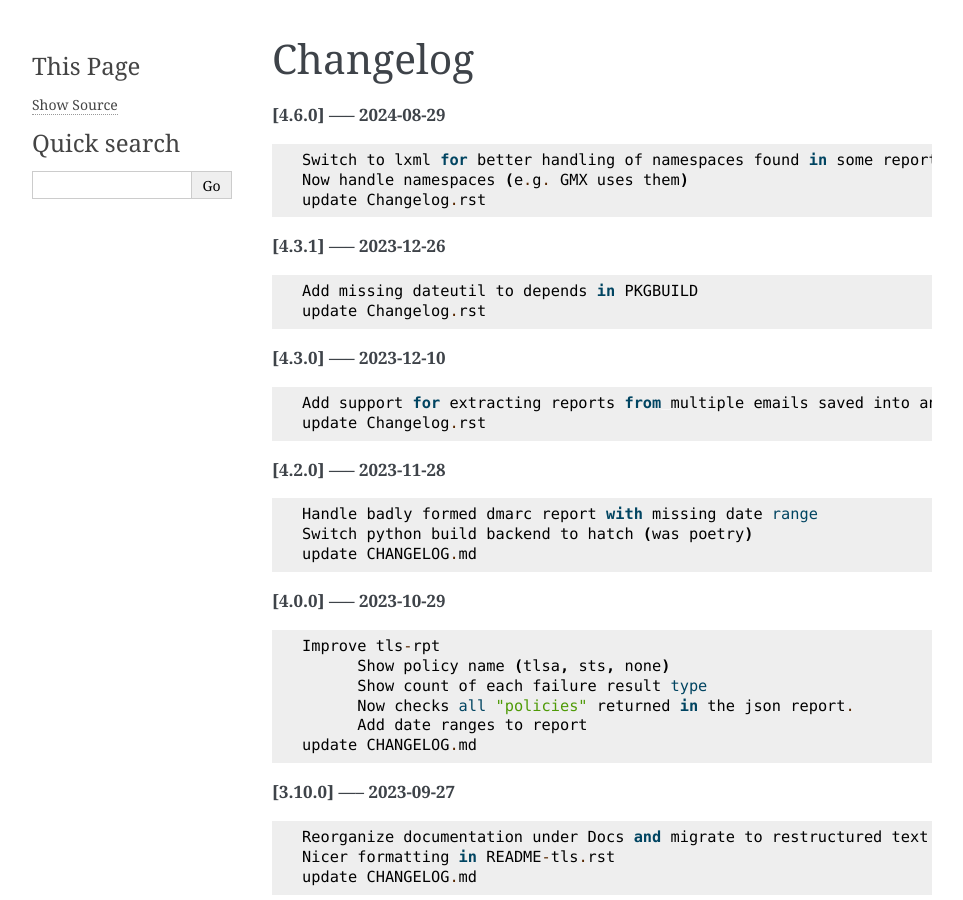
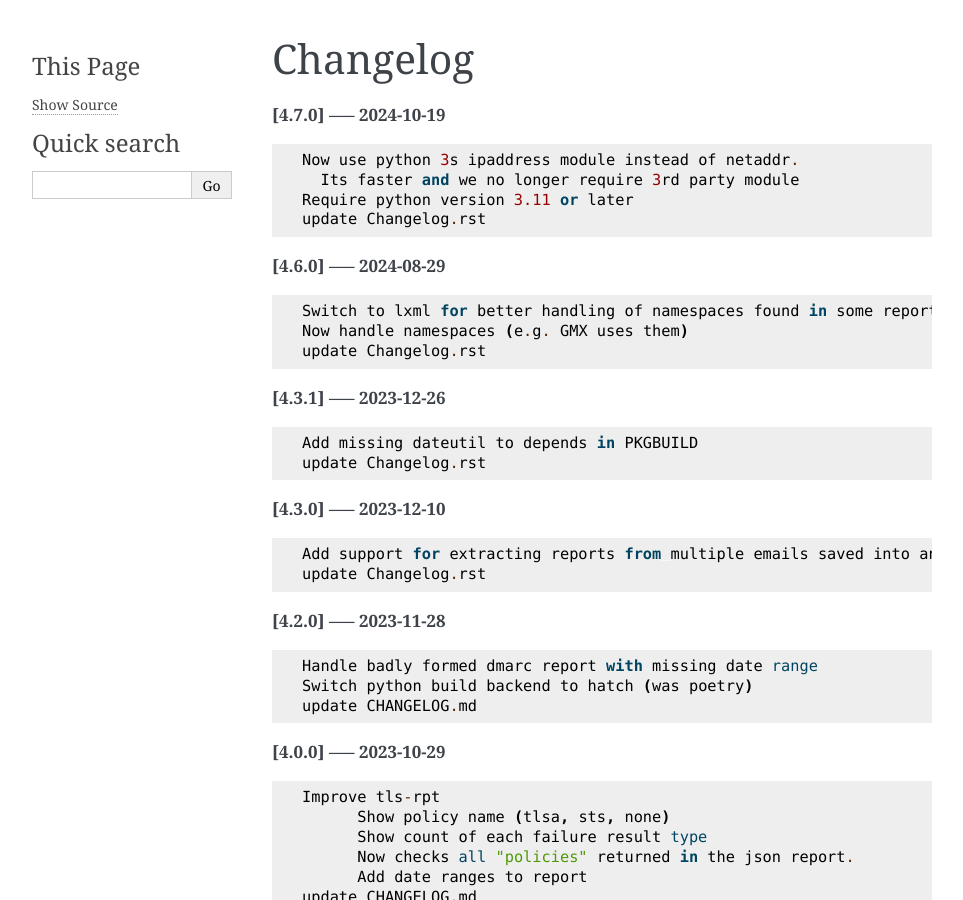
Before and after one commit to gene-git/dmarc_report, a Sphinx documentation site: the page built from Docs/Changelog.rst, in a window 1280 px wide and 900 px high. Shown: the whole window, without its empty margins (148-1111 px from the left). Built offline with Sphinx 7.4.7, drawn with Linux system fonts in a browser that asks for light colours; pages that are not in the unit, such as notebooks, are missing from menus.

Commit message:
update Changelog.rst

```diff
--- a/Docs/Changelog.rst
+++ b/Docs/Changelog.rst
@@ -1,5 +1,13 @@
 Changelog
 =========
+
+**[4.7.0] ----- 2024-10-19** ::
+
+	    Now use python 3s ipaddress module instead of netaddr.
+	      Its faster and we no longer require 3rd party module
+	    Require python version 3.11 or later
+	    update Changelog.rst
+
 
 **[4.6.0] ----- 2024-08-29** ::
 
```
